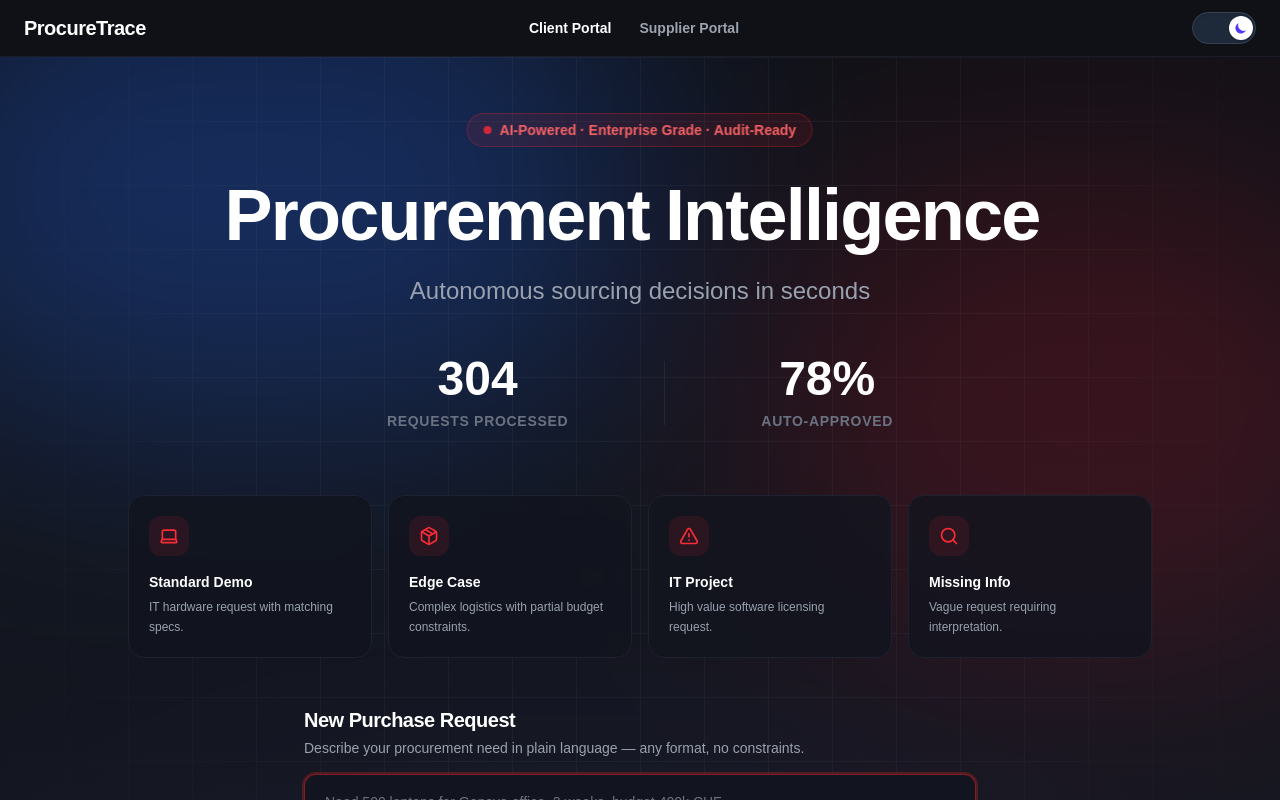
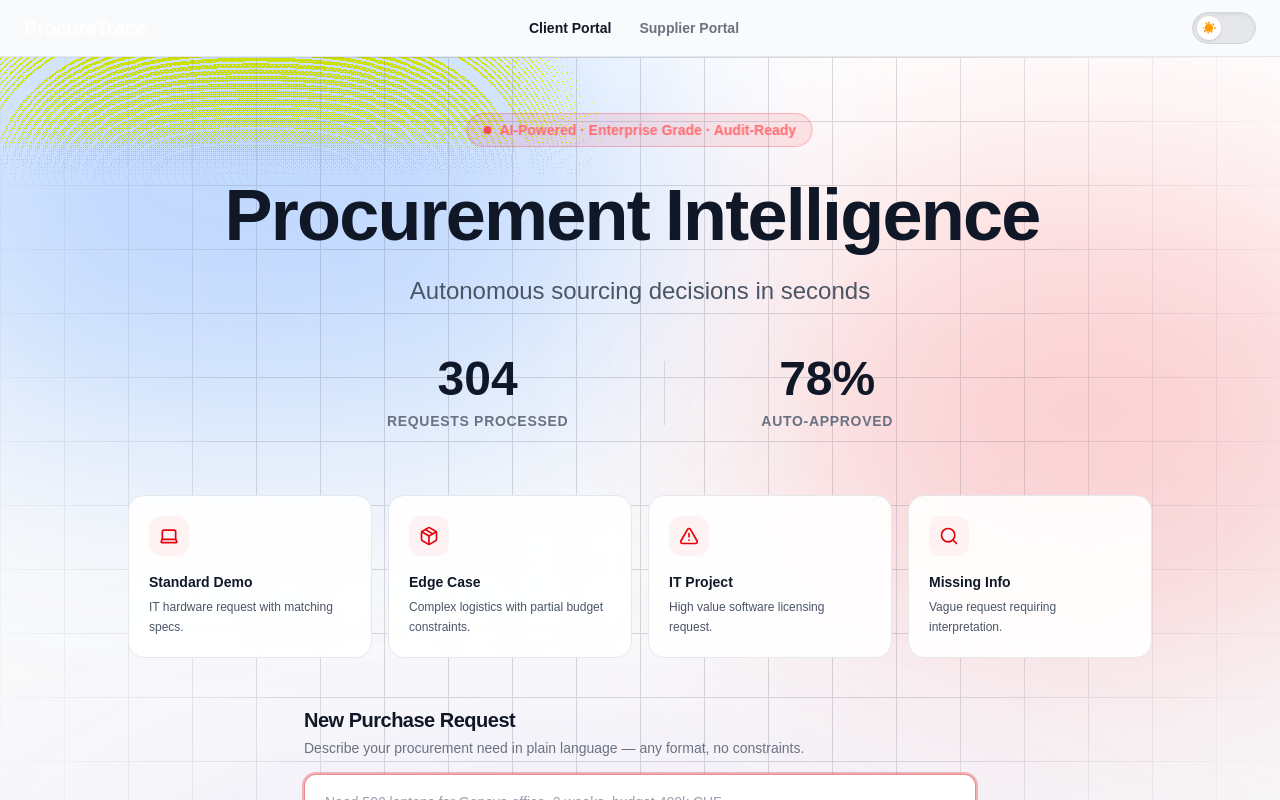
Before and after one commit to Linahmi/hackapp, a Next.js app: page / in a window 1280 px wide. Shown: the top 800 px of the page. Built offline with nearby package versions, Linux system fonts and the light colour scheme.

Commit message:
sauvegarder l'analyse et gerer l'état vide du supplier portal et mettre le theme clair par défaut

```diff
--- a/app/analysis/page.tsx
+++ b/app/analysis/page.tsx
@@ -19,8 +19,8 @@ export default function AnalysisPage() {
 
   useEffect(() => {
     try {
-      if (sessionStorage.getItem("session_active") === "true") {
-        const savedResult = sessionStorage.getItem("procure_result");
+      if (sessionStorage.getItem("procuretrace_session_active") === "true") {
+        const savedResult = sessionStorage.getItem("procuretrace_result");
         if (savedResult) {
           setResult(JSON.parse(savedResult));
         } else {
--- a/app/page.tsx
+++ b/app/page.tsx
@@ -46,6 +46,15 @@ export default function Home() {
   useEffect(() => {
     const savedText = localStorage.getItem("buyer_request");
     if (savedText && !requestText) setRequestText(savedText);
+
+    const result = sessionStorage.getItem("procuretrace_result");
+    const active = sessionStorage.getItem("procuretrace_session_active");
+    const restoredText = sessionStorage.getItem("procuretrace_request_text");
+    if (result && active === "true") {
+      if (restoredText) setRequestText(restoredText);
+      setStage("done");
+      router.push("/analysis");
+    }
 
     // Scroll listener for parallax
     const handleScroll = () => {
@@ -150,8 +159,9 @@ export default function Home() {
             }
 
             if (eventType === "result") {
-              sessionStorage.setItem("procure_result", JSON.stringify(payload));
-              sessionStorage.setItem("session_active", "true");
+              sessionStorage.setItem("procuretrace_result", JSON.stringify(payload));
+              sessionStorage.setItem("procuretrace_session_active", "true");
+              sessionStorage.setItem("procuretrace_request_text", finalRequestText);
               setStage("done");
               router.push("/analysis");
               return;
--- a/app/supplier-demo/page.tsx
+++ b/app/supplier-demo/page.tsx
@@ -1,6 +1,7 @@
 "use client";
 
 import { useState, useEffect, useMemo } from "react";
+import { useRouter } from "next/navigation";
 import { TrendingDown, TrendingUp, CheckCircle, AlertTriangle } from "lucide-react";
 import { useProcurement } from "@/contexts/ProcurementContext";
 import {
@@ -146,26 +147,53 @@ function WhyPanel({ text }: { text: string }) {
 // ─── Page ─────────────────────────────────────────────────────────────────────
 
 export default function SupplierDemoPage() {
+  const router = useRouter();
   const { result: contextResult } = useProcurement();
   const [apiResult,    setApiResult]    = useState<any>(null);
   const [buyerRequest, setBuyerRequest] = useState(DEMO_REQUEST);
+  const [mounted, setMounted] = useState(false);
 
   // Prefer context result (survives SPA navigation, reset on refresh).
   // Fall back to sessionStorage for direct page loads where context may be empty.
   useEffect(() => {
+    setMounted(true);
     if (contextResult) {
       setApiResult(contextResult);
     } else {
       try {
-        const raw = sessionStorage.getItem("procure_result");
+        const raw = sessionStorage.getItem("procuretrace_result");
         if (raw) setApiResult(JSON.parse(raw));
       } catch {}
     }
     try {
-      const savedText = localStorage.getItem("buyer_request");
+      const savedText = sessionStorage.getItem("procuretrace_request_text") || localStorage.getItem("buyer_request");
       if (savedText) setBuyerRequest(savedText);
     } catch {}
-  }, []);
+  }, [contextResult]);
+
+  if (mounted && !apiResult) {
+    return (
+      <main className="min-h-screen flex flex-col items-center justify-center bg-gray-50 dark:bg-[#0f1117] px-6 transition-colors duration-300">
+        <div className="flex flex-col items-center text-center max-w-lg p-8 rounded-3xl bg-white dark:bg-[#12151f] border border-gray-200 dark:border-[#1e2130] shadow-sm animate-fade-slide-up">
+          <div className="p-4 rounded-2xl bg-red-50 dark:bg-red-500/10 text-red-600 dark:text-red-500 mb-6">
+            <svg className="h-8 w-8" fill="none" viewBox="0 0 24 24" stroke="currentColor" strokeWidth={2}>
+              <path strokeLinecap="round" strokeLinejoin="round" d="M19 11H5m14 0a2 2 0 012 2v6a2 2 0 01-2 2H5a2 2 0 01-2-2v-6a2 2 0 012-2m14 0V9a2 2 0 00-2-2M5 11V9a2 2 0 002-2m0 0V5a2 2 0 012-2h6a2 2 0 012 2v2M7 7h10" />
+            </svg>
+          </div>
+          <h2 className="text-xl font-bold text-gray-900 dark:text-white mb-2 tracking-tight">
+            No analysis yet — Submit a purchase request in the Buyer Portal to see supplier comparison
+          </h2>
+          <button
+            onClick={() => router.push("/")}
+            className="mt-8 rounded-xl px-8 py-3.5 text-sm font-semibold text-white transition-colors duration-200 hover:bg-red-700 w-full"
+            style={{ backgroundColor: "#dc2626" }}
+          >
+            Go to Buyer Portal
+          </button>
+        </div>
+      </main>
+    );
+  }
 
   // ─── Multi-Language detection ─────────────────────────────────────────────
 
--- a/components/ThemeToggle.tsx
+++ b/components/ThemeToggle.tsx
@@ -3,22 +3,35 @@
 import { useEffect, useState } from "react";
 
 export default function ThemeToggle() {
-  const [isDark, setIsDark] = useState(true);
+  const [isDark, setIsDark] = useState(false);
 
   useEffect(() => {
-    // Read from DOM on mount, default should be dark
-    setIsDark(document.documentElement.classList.contains("dark"));
+    const saved = localStorage.getItem("procuretrace_theme");
+    if (saved) {
+      const isDarkMode = saved === "dark";
+      setIsDark(isDarkMode);
+      if (isDarkMode) {
+        document.documentElement.classList.add("dark");
+      } else {
+        document.documentElement.classList.remove("dark");
+      }
+    } else {
+      setIsDark(false);
+      document.documentElement.classList.remove("dark");
+    }
   }, []);
 
   const toggleTheme = () => {
     const html = document.documentElement;
-    if (html.classList.contains("dark")) {
+    const newIsDark = !html.classList.contains("dark");
+    if (newIsDark) {
+      html.classList.add("dark");
+      setIsDark(true);
+    } else {
       html.classList.remove("dark");
       setIsDark(false);
-    } else {
-      html.classList.add("dark");
-      setIsDark(true);
     }
+    localStorage.setItem("procuretrace_theme", newIsDark ? "dark" : "light");
   };
 
   return (
```
